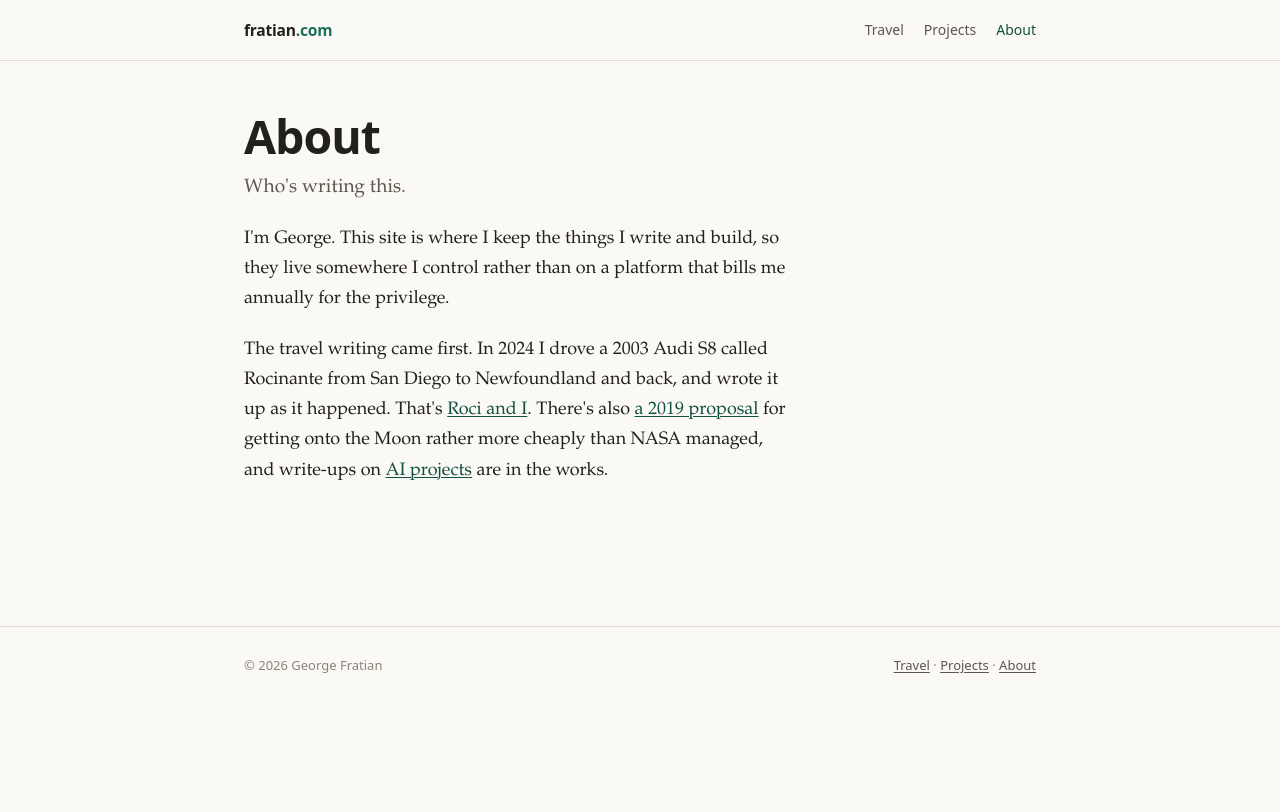
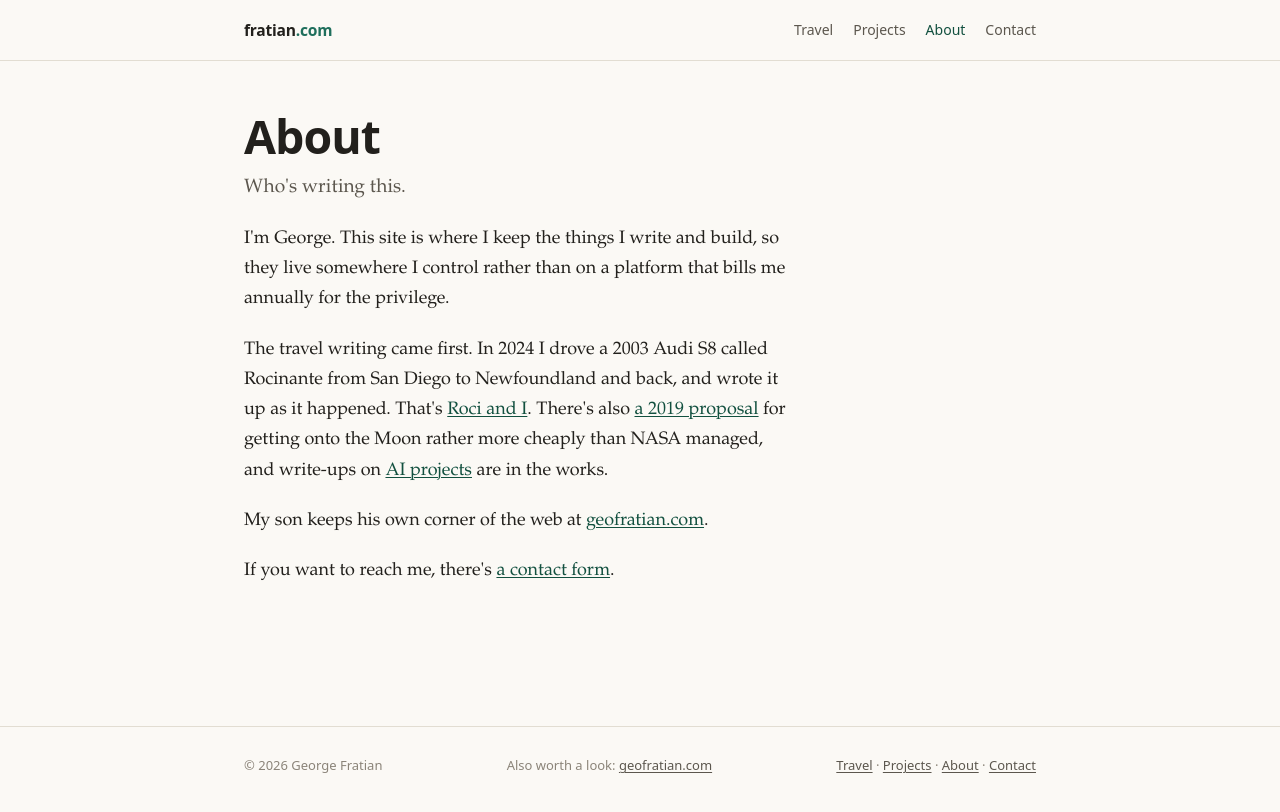
Before and after one commit to gfratian/fratian.com, a Jekyll site: the page built from about.md, in a window 1280 px wide. Shown: the top 812 px of the page. Built offline with Jekyll 4.4.1, drawn with Linux system fonts in a browser that asks for light colours.

Commit message:
Add a contact form, and a link to geofratian.com
The form relays through Web3Forms so the destination address never appears
in the page source. It stays dormant until an access key is set in
_config.yml.

```diff
--- a/_config.yml
+++ b/_config.yml
@@ -5,6 +5,13 @@ description: >-
 url: https://fratian.com
 baseurl: ""
 lang: en
+
+# Contact form. Messages are relayed to your inbox by Web3Forms; your email
+# address is never written into the page, so scrapers can't harvest it.
+# Get a key by entering your address at https://web3forms.com — it's emailed
+# to you straight away, no account or password. Paste it below and the form
+# goes live. Leave it empty and the page shows a placeholder instead.
+contact_form_key: ""
 
 # Each blog on the site is a collection. Add a new one by copying this
 # pattern, creating the matching _<name> folder, and adding a card to
--- a/_layouts/default.html
+++ b/_layouts/default.html
@@ -27,6 +27,7 @@
       <a href="{{ '/travel/' | relative_url }}"{% if page.url contains '/travel' or page.chapter %} aria-current="page"{% endif %}>Travel</a>
       <a href="{{ '/projects/' | relative_url }}"{% if page.url contains '/projects' %} aria-current="page"{% endif %}>Projects</a>
       <a href="{{ '/about/' | relative_url }}"{% if page.url contains '/about' %} aria-current="page"{% endif %}>About</a>
+      <a href="{{ '/contact/' | relative_url }}"{% if page.url contains '/contact' %} aria-current="page"{% endif %}>Contact</a>
     </nav>
   </div>
 </header>
@@ -38,7 +39,8 @@
 <footer class="site-foot">
   <div class="wrap">
     <span>© {{ site.time | date: '%Y' }} George Fratian</span>
-    <span><a href="{{ '/travel/' | relative_url }}">Travel</a> · <a href="{{ '/projects/' | relative_url }}">Projects</a> · <a href="{{ '/about/' | relative_url }}">About</a></span>
+    <span>Also worth a look: <a href="https://www.geofratian.com" target="_blank" rel="noopener">geofratian.com</a></span>
+    <span><a href="{{ '/travel/' | relative_url }}">Travel</a> · <a href="{{ '/projects/' | relative_url }}">Projects</a> · <a href="{{ '/about/' | relative_url }}">About</a> · <a href="{{ '/contact/' | relative_url }}">Contact</a></span>
   </div>
 </footer>
 </body>
--- a/about.md
+++ b/about.md
@@ -18,7 +18,7 @@ from San Diego to Newfoundland and back, and wrote it up as it happened. That's
 the Moon rather more cheaply than NASA managed, and write-ups on
 [AI projects](/ai/) are in the works.
 
-<!-- To publish an email address here, uncomment the line below. Consider that
-     addresses posted publicly do attract spam; an alternative is a contact
-     form service like Formspree, which keeps your address private. -->
-<!-- Reach me at [you@example.com](mailto:you@example.com). -->
+My son keeps his own corner of the web at
+[geofratian.com](https://www.geofratian.com).
+
+If you want to reach me, there's [a contact form](/contact/).
--- a/assets/css/main.css
+++ b/assets/css/main.css
@@ -205,6 +205,37 @@ article.prose { padding-bottom: 1rem; }
   font-family: var(--sans); font-size: .95rem; color: var(--ink-soft); background: var(--card);
 }
 
+/* ------------------------------------------------------------- forms */
+
+.form { display: flex; flex-direction: column; gap: 1.1rem; max-width: var(--measure); margin-top: 2rem; }
+.form label { display: flex; flex-direction: column; gap: .4rem; }
+.form label > span {
+  font-family: var(--sans); font-size: .8125rem; font-weight: 600;
+  letter-spacing: .03em; color: var(--ink-soft);
+}
+.form input[type="text"], .form input[type="email"], .form textarea {
+  font: inherit; font-size: 1rem; color: var(--ink); background: var(--card);
+  border: 1px solid var(--rule); border-radius: 10px; padding: .7rem .85rem;
+  width: 100%; resize: vertical;
+}
+.form input:focus, .form textarea:focus {
+  outline: none; border-color: var(--accent);
+  box-shadow: 0 0 0 3px color-mix(in srgb, var(--accent) 20%, transparent);
+}
+.form button {
+  align-self: flex-start; font-family: var(--sans); font-size: .95rem; font-weight: 600;
+  color: #fff; background: var(--accent); border: 0; border-radius: 10px;
+  padding: .7rem 1.4rem; cursor: pointer;
+}
+.form button:hover { background: var(--accent-ink); }
+.form button:focus-visible { outline: 2px solid var(--accent-ink); outline-offset: 2px; }
+/* honeypot — hidden from people, still reachable by bots */
+.form .hp { position: absolute; left: -9999px; opacity: 0; height: 0; width: 0; }
+
+@media (prefers-color-scheme: dark) {
+  .form button { color: #10231d; }
+}
+
 .skip { position: absolute; left: -9999px; }
 .skip:focus { left: 1rem; top: .5rem; padding: .5rem .75rem; background: var(--card); z-index: 50; border-radius: 8px; }
 
```
Also changed, not shown: contact/index.html (added, +50 -0 lines), thanks/index.html (added, +15 -0 lines).
